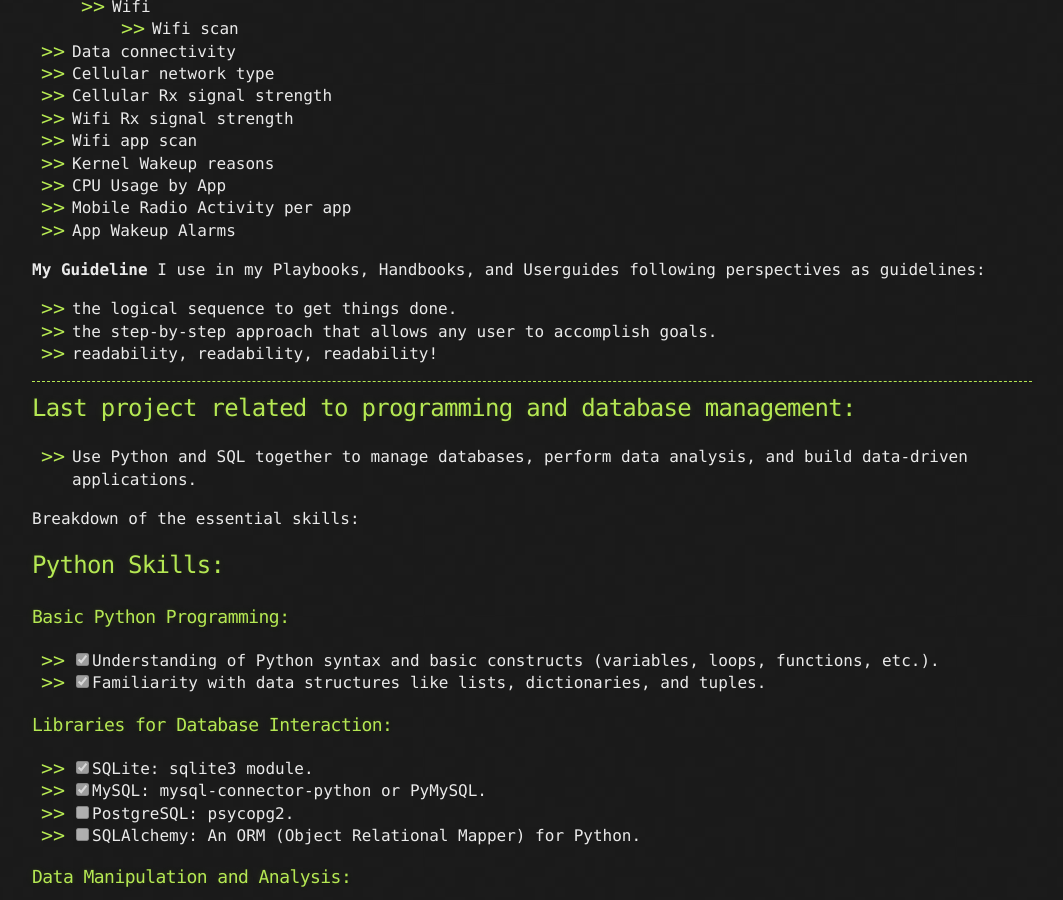
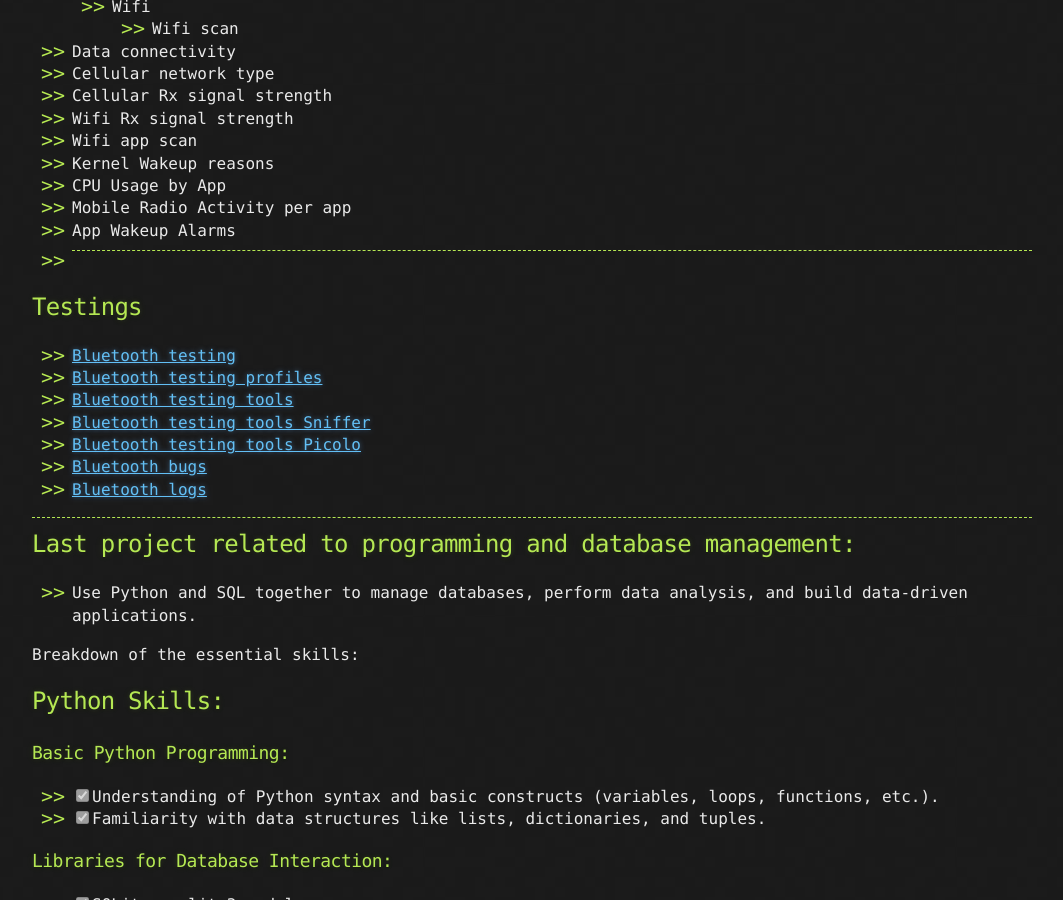
Before and after one commit to sciustechnologia/sciustechnologia.github.io, a Jekyll site: the page built from index.md, in a window 1280 px wide and 900 px high, scrolled down 2576 px. Shown: the whole window, without its empty margins (108-1171 px from the left). Built offline with Jekyll 4.4.1, drawn with Linux system fonts in a browser that asks for light colours; some of the changed text lies outside the part shown.

Commit message:
Update index.md

```diff
--- a/index.md
+++ b/index.md
@@ -101,13 +101,17 @@ I gained experience in testing and documenting.
 - CPU Usage by App
 - Mobile Radio Activity per app
 - App Wakeup Alarms
+-
+---
 
-
-**My Guideline**
-I use in my Playbooks, Handbooks, and Userguides following perspectives as guidelines:
-- the logical sequence to get things done.
-- the step-by-step approach that allows any user to accomplish goals.
-- readability, readability, readability!
+## Testings
+- [Bluetooth testing](./testingBluetooth/bt.html)
+- [Bluetooth testing profiles](./testingBluetooth/bt_profiles.html)
+- [Bluetooth testing tools](./testingBluetooth/btt.html)
+- [Bluetooth testing tools Sniffer](./testingBluetooth/btt_sniffers.html)
+- [Bluetooth testing tools Picolo](./testingBluetooth/btt_picolo.html)
+- [Bluetooth bugs](./testingBluetooth/bt_protocolerrors.html)
+- [Bluetooth logs](./testingBluetooth/bt_logs.html)
 
 ***
 
```
Also changed, not shown: other parts of index.md (+7 -0 lines).
